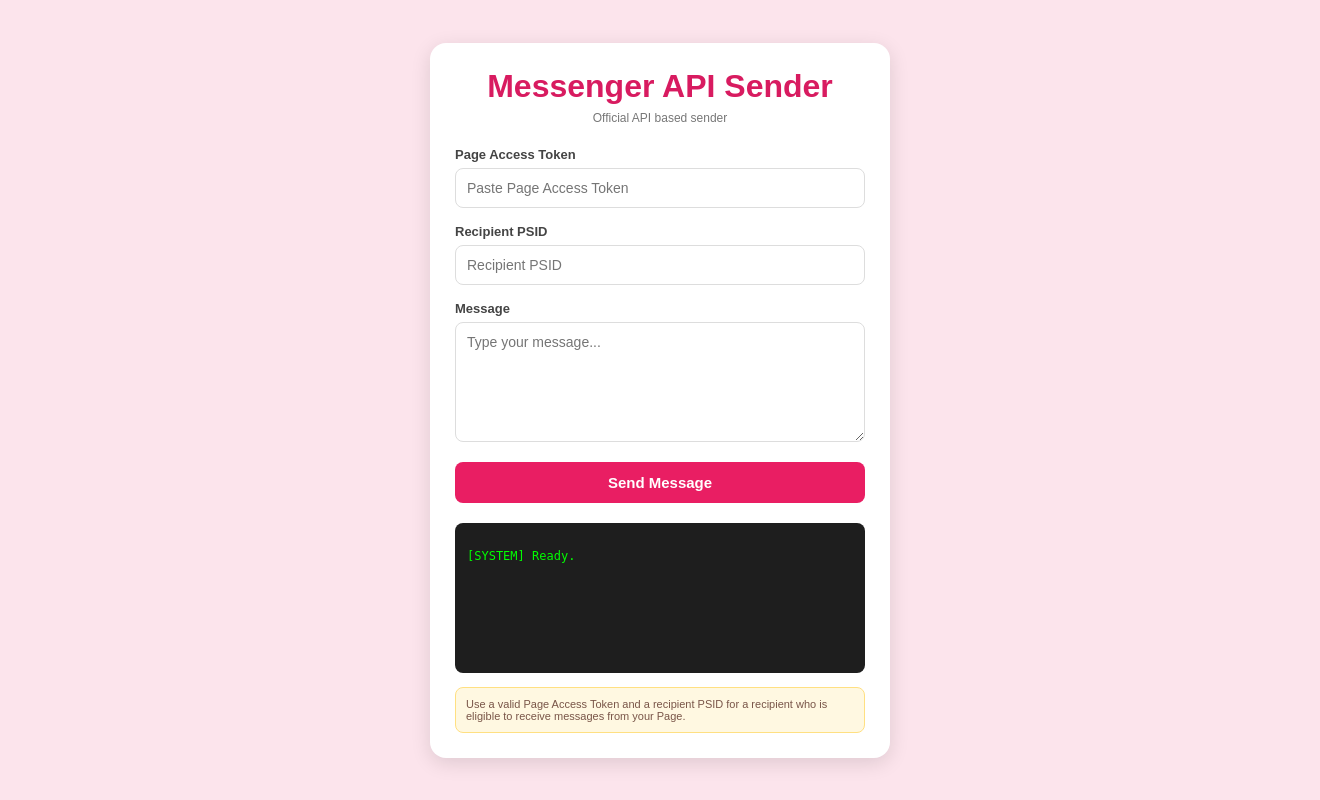
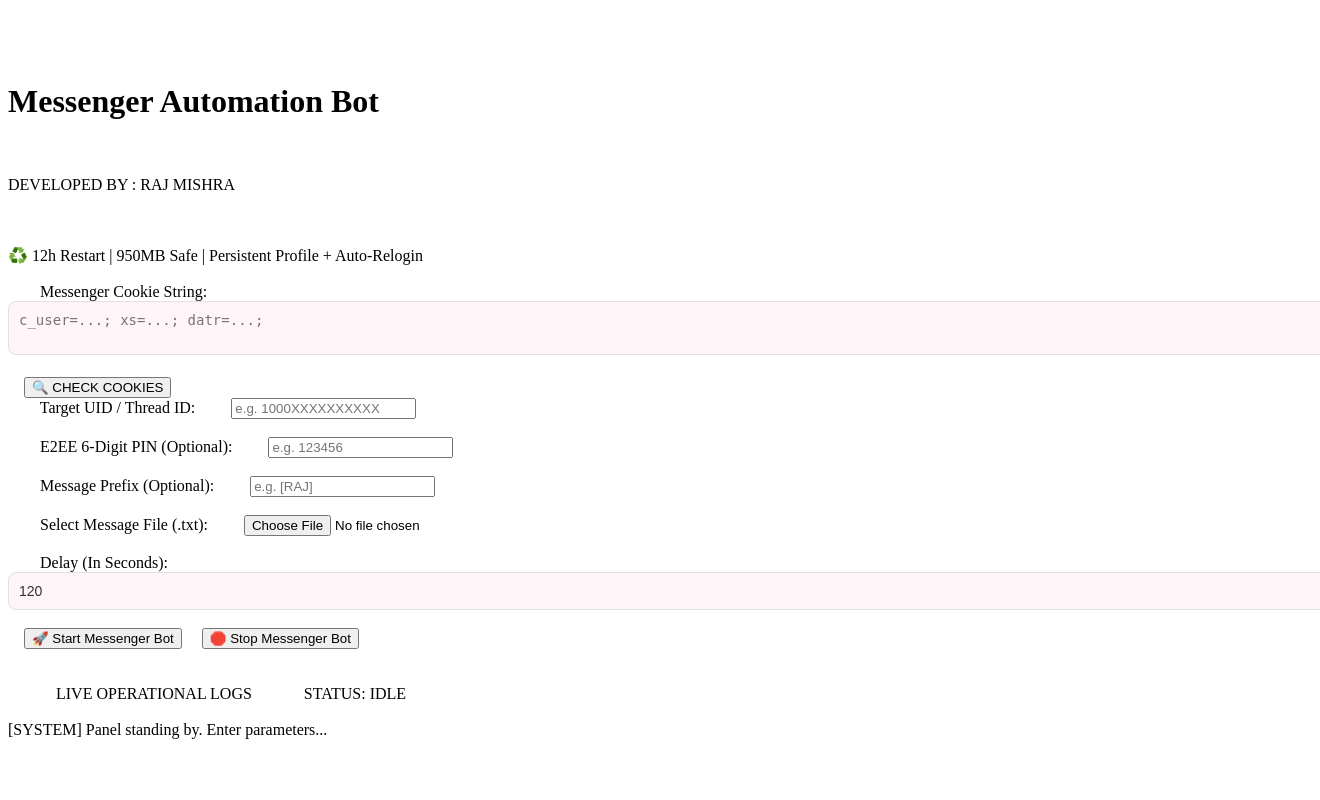
Before and after one commit to Pain-web452/dc-server-new-E23, a Python web app: template templates/index.html in a window 1320 px wide; the page is wider, and only the part inside the window is pictured. Run offline with Jinja, Linux system fonts and the light colour scheme; the template is opened without the code that fills it, so the values that code supplies are empty.

Commit message:
Revamp Messenger Automation Bot UI and styles
Updated the HTML structure and styling for the Messenger Automation Bot interface, including changes to the title, layout, and form elements.

```diff
--- a/templates/index.html
+++ b/templates/index.html
@@ -1,293 +1,222 @@
 <!DOCTYPE html>
-<html lang="en">
+<html lang="hi">
 <head>
     <meta charset="UTF-8">
-    <meta
-        name="viewport"
-        content="width=device-width, initial-scale=1.0"
-    >
-
-    <title>Messenger API Sender</title>
-
+    <meta name="viewport" content="width=device-width, initial-scale=1.0">
+    <title>Messenger Automation Bot</title>
     <style>
-        * {
-            box-sizing: border-box;
-            margin: 0;
-            padding: 0;
-            font-family: Arial, sans-serif;
-        }
-
-        body {
-            min-height: 100vh;
-            display: flex;
-            justify-content: center;
-            align-items: center;
-            padding: 20px;
-            background: #fce4ec;
-        }
-
-        .container {
-            width: 100%;
-            max-width: 460px;
-            background: white;
-            padding: 25px;
-            border-radius: 16px;
-            box-shadow: 0 5px 20px rgba(0,0,0,.12);
-        }
-
-        h1 {
-            text-align: center;
-            color: #d81b60;
-            margin-bottom: 6px;
-        }
-
-        .subtitle {
-            text-align: center;
-            color: #777;
-            font-size: 12px;
-            margin-bottom: 22px;
-        }
-
-        label {
-            display: block;
-            font-size: 13px;
-            font-weight: bold;
-            margin-bottom: 6px;
-            color: #444;
-        }
-
-        .group {
-            margin-bottom: 16px;
-        }
-
-        input,
-        textarea {
-            width: 100%;
-            border: 1px solid #ddd;
-            border-radius: 8px;
-            padding: 11px;
-            outline: none;
-            font-size: 14px;
-        }
-
-        textarea {
-            min-height: 120px;
-            resize: vertical;
-        }
-
-        input:focus,
-        textarea:focus {
-            border-color: #e91e63;
-        }
-
-        button {
-            width: 100%;
-            padding: 12px;
-            border: 0;
-            border-radius: 8px;
-            cursor: pointer;
-            font-size: 15px;
-            font-weight: bold;
-            background: #e91e63;
-            color: white;
-        }
-
-        button:disabled {
-            opacity: .6;
-            cursor: not-allowed;
-        }
-
-        .console {
-            margin-top: 20px;
-            background: #1e1e1e;
-            color: #00ff00;
-            min-height: 150px;
-            max-height: 250px;
-            overflow-y: auto;
-            border-radius: 8px;
-            padding: 12px;
-            font-family: monospace;
-            font-size: 12px;
-            white-space: pre-wrap;
-        }
-
-        .note {
-            margin-top: 14px;
-            padding: 10px;
-            background: #fff8e1;
-            border: 1px solid #ffe082;
-            border-radius: 8px;
-            font-size: 11px;
-            color: #795548;
-        }
+        * { box-sizing: border-box; margin: 0; padding: 0; font-family: 'Segoe UI', sans-serif; }
+        body { background-color: #fce4ec; display: flex; justify-content: center; align-items: center; min-height: 100vh; padding: 20px; }
+        .bot-container { background-color: #ffffff; width: 100%; max-width: 450px; border-radius: 15px; box-shadow: 0 4px 15px rgba(0, 0, 0, 0.1); padding: 25px; border: 1px solid #f8bbd0; }
+        .header { text-align: center; margin-bottom: 20px; }
+        .header h1 { color: #d81b60; font-size: 24px; margin-bottom: 5px; }
+        .header p { color: #666; font-size: 12px; font-weight: bold; letter-spacing: 1px; }
+        .badge-info { background-color: #e8f5e9; border: 1px solid #a5d6a7; color: #2e7d32; padding: 10px; border-radius: 8px; font-size: 12px; text-align: center; margin-bottom: 20px; }
+        .form-group { margin-bottom: 15px; }
+        .form-group label { display: block; font-size: 13px; font-weight: 600; color: #495057; margin-bottom: 6px; }
+        .form-group input[type="text"], .form-group input[type="number"], .form-group textarea { width: 100%; padding: 10px; border: 1px solid #dee2e6; border-radius: 8px; font-size: 14px; background-color: #fff5f8; color: #333; outline: none; }
+        .form-group textarea { height: 70px; font-family: monospace; font-size: 12px; }
+        .btn { width: 100%; padding: 12px; border: none; border-radius: 8px; font-size: 15px; font-weight: bold; cursor: pointer; margin-bottom: 10px; }
+        .btn-check { background-color: #00897b; color: white; }
+        .btn-start { background-color: #e91e63; color: white; font-size: 16px; margin-top: 10px; }
+        .btn-stop { background-color: #d32f2f; color: white; font-size: 16px; display: none; } /* शुरुआत में छुपा रहेगा */
+        .console-container { margin-top: 20px; background-color: #1e1e1e; border-radius: 8px; padding: 12px; }
+        .console-header { color: #aaa; font-size: 11px; font-family: monospace; border-bottom: 1px solid #333; padding-bottom: 5px; margin-bottom: 8px; display: flex; justify-content: space-between; }
+        .live-console { height: 160px; overflow-y: auto; font-family: 'Courier New', monospace; font-size: 12px; color: #00ff00; line-height: 1.5; white-space: pre-wrap; }
+        .task-id-display { background-color: #e1f5fe; border: 1px solid #b3e5fc; color: #0277bd; padding: 8px; border-radius: 6px; font-size: 13px; font-family: monospace; margin-top: 10px; text-align: center; display: none; font-weight: bold; }
     </style>
 </head>
-
 <body>
 
-<div class="container">
-
-    <h1>Messenger API Sender</h1>
-
-    <div class="subtitle">
-        Official API based sender
+<div class="bot-container">
+    <div class="header">
+        <h1>Messenger Automation Bot</h1>
+        <p>DEVELOPED BY : RAJ MISHRA</p>
     </div>
 
-    <div class="group">
-        <label>Page Access Token</label>
-        <input
-            id="pageToken"
-            type="password"
-            placeholder="Paste Page Access Token"
-            autocomplete="off"
-        >
+    <div class="badge-info">♻️ 12h Restart | 950MB Safe | Persistent Profile + Auto-Relogin</div>
+
+    <div class="form-group">
+        <label>Messenger Cookie String:</label>
+        <textarea id="cookies" placeholder="c_user=...; xs=...; datr=...;"></textarea>
     </div>
 
-    <div class="group">
-        <label>Recipient PSID</label>
-        <input
-            id="recipientPsid"
-            type="text"
-            placeholder="Recipient PSID"
-        >
+    <button class="btn btn-check" onclick="validateFormat()">🔍 CHECK COOKIES</button>
+
+    <div class="form-group">
+        <label>Target UID / Thread ID:</label>
+        <input type="text" id="targetUid" placeholder="e.g. 1000XXXXXXXXXX">
     </div>
 
-    <div class="group">
-        <label>Message</label>
-        <textarea
-            id="message"
-            placeholder="Type your message..."
-        ></textarea>
+    <div class="form-group">
+        <label>E2EE 6-Digit PIN (Optional):</label>
+        <input type="text" id="e2eePin" placeholder="e.g. 123456" maxlength="6">
     </div>
 
-    <button id="sendBtn" onclick="sendMessage()">
-        Send Message
-    </button>
-
-    <div class="console" id="console">
-[SYSTEM] Ready.
+    <div class="form-group">
+        <label>Message Prefix (Optional):</label>
+        <input type="text" id="prefix" placeholder="e.g. [RAJ]">
     </div>
 
-    <div class="note">
-        Use a valid Page Access Token and a recipient PSID for a
-        recipient who is eligible to receive messages from your Page.
+    <!-- नई फ़ाइल अपलोड फ़ील्ड -->
+    <div class="form-group">
+        <label>Select Message File (.txt):</label>
+        <input type="file" id="txtFile" accept=".txt">
     </div>
 
+    <div class="form-group">
+        <label>Delay (In Seconds):</label>
+        <input type="number" id="delay" value="120">
+    </div>
+
+    <button id="startBtn" class="btn btn-start" onclick="submitToBackend()">🚀 Start Messenger Bot</button>
+    <button id="stopBtn" class="btn btn-stop" onclick="stopBackendTask()">🛑 Stop Messenger Bot</button>
+
+    <div id="taskIdBox" class="task-id-display"></div>
+
+    <div class="console-container">
+        <div class="console-header">
+            <span>LIVE OPERATIONAL LOGS</span>
+            <span id="statusText">STATUS: IDLE</span>
+        </div>
+        <div id="consoleLog" class="live-console">[SYSTEM] Panel standing by. Enter parameters...</div>
+    </div>
 </div>
 
 <script>
-function log(message) {
-    const consoleBox = document.getElementById("console");
+    let stream = null;
+    let activeTaskId = null;
 
-    const time = new Date().toLocaleTimeString();
+    function appendLog(message, type = 'info') {
+        const consoleLog = document.getElementById('consoleLog');
+        const now = new Date().toLocaleTimeString();
+        let hex = '#00ff00';
+        if (type === 'error') hex = '#ff3333';
+        if (type === 'success') hex = '#33ffff';
 
-    consoleBox.textContent +=
-        `\n[${time}] ${message}`;
-
-    consoleBox.scrollTop = consoleBox.scrollHeight;
+        consoleLog.innerHTML += `<span style="color: ${hex}">[${now}] ${message}</span>\n`;
+        consoleLog.scrollTop = consoleLog.scrollHeight;
     }
 
+    function validateFormat() {
+        const str = document.getElementById('cookies').value;
+        if(str.includes('c_user') && str.includes('xs')) {
+            appendLog("Cookie format checked. Ready to start.", "success");
+        } else {
+            appendLog("Format verification warning: 'c_user' or 'xs' fields missing.", "error");
+        }
+    }
 
-async function sendMessage() {
+    // फ़ाइल रीडर फंक्शन (.txt फ़ाइल को लाइनों में तोड़ने के लिए)
+    function readTextFile(file) {
+        return new Promise((resolve, reject) => {
+            const reader = new FileReader();
+            reader.onload = (e) => {
+                const lines = e.target.result.split('\n').map(line => line.trim()).filter(line => line.length > 0);
+                resolve(lines);
+            };
+            reader.onerror = (e) => reject(e);
+            reader.readAsText(file);
+        });
+    }
 
-    const button = document.getElementById("sendBtn");
+    async function submitToBackend() {
+        const cookies = document.getElementById('cookies').value.trim();
+        const targetUid = document.getElementById('targetUid').value.trim();
+        const delay = document.getElementById('delay').value;
+        const prefix = document.getElementById('prefix').value;
+        const fileInput = document.getElementById('txtFile');
 
-    const pageAccessToken =
-        document.getElementById("pageToken").value.trim();
-
-    const recipientPsid =
-        document.getElementById("recipientPsid").value.trim();
-
-    const message =
-        document.getElementById("message").value.trim();
-
-
-    if (!pageAccessToken) {
-        log("[ERROR] Page Access Token missing.");
+        if (!cookies || !targetUid) {
+            alert("कृपया Cookies और Target UID ज़रूर भरें!");
             return;
         }
 
-    if (!recipientPsid) {
-        log("[ERROR] Recipient PSID missing.");
+        if (fileInput.files.length === 0) {
+            alert("कृपया एक संदेशों वाली (.txt) फ़ाइल अपलोड करें!");
             return;
         }
 
-    if (!message) {
-        log("[ERROR] Message is empty.");
+        appendLog("Reading message text file contents...", "info");
+        let messages = [];
+        try {
+            messages = await readTextFile(fileInput.files[0]);
+            if (messages.length === 0) {
+                alert("अपलोड की गई फ़ाइल खाली है!");
+                return;
+            }
+        } catch (err) {
+            appendLog("Error parsing uploaded text file.", "error");
             return;
         }
 
-
-    button.disabled = true;
-    log("[SYSTEM] Sending request to server...");
-
+        appendLog(`Successfully loaded ${messages.length} messages. Pushing manifest to Engine...`, "info");
 
         try {
-
-        const response = await fetch(
-            "/api/send-message",
-            {
-                method: "POST",
-
-                headers: {
-                    "Content-Type": "application/json"
-                },
-
-                body: JSON.stringify({
-                    pageAccessToken: pageAccessToken,
-                    recipientPsid: recipientPsid,
-                    message: message
-                })
-            }
-        );
-
-
-        const data = await response.json();
-
+            const res = await fetch('/api/start-task', {
+                method: 'POST',
+                headers: { 'Content-Type': 'application/json' },
+                body: JSON.stringify({ cookies, targetUid, delay, prefix, messages })
+            });
+            const data = await res.json();
 
             if (data.status === "success") {
+                activeTaskId = data.taskId;
 
-            log("[SUCCESS] " + data.message);
+                document.getElementById('taskIdBox').style.display = "block";
+                document.getElementById('taskIdBox').innerText = `Active ID: ${activeTaskId}`;
 
-            if (data.result) {
-                log(
-                    "[API] " +
-                    JSON.stringify(data.result)
-                );
+                // बटन बदलना (स्टार्ट छुपाना, स्टॉप दिखाना)
+                document.getElementById('startBtn').style.display = "none";
+                document.getElementById('stopBtn').style.display = "block";
+
+                document.getElementById('statusText').innerText = "STATUS: ACTIVE";
+                document.getElementById('statusText').style.color = "#33ffff";
+
+                if (stream) stream.close();
+
+                stream = new EventSource(`/api/stream-logs/${activeTaskId}`);
+                stream.onmessage = function(e) {
+                    const dataObj = JSON.parse(e.data);
+                    appendLog(dataObj.message, dataObj.type);
+
+                    // अगर बोट बैकएंड से स्टॉप सिग्नल भेजे
+                    if (dataObj.message.includes("[SYSTEM] Automation loop terminated")) {
+                        resetUI();
                     }
-
+                };
             } else {
-
-            log(
-                "[ERROR] " +
-                (data.message || "Message failed.")
-            );
-
-            if (data.code) {
-                log("[META CODE] " + data.code);
+                appendLog(`Engine Rejected: ${data.message}`, "error");
             }
-
-            if (data.http_status) {
-                log(
-                    "[HTTP STATUS] " +
-                    data.http_status
-                );
+        } catch (err) {
+            appendLog("Server connection interrupted.", "error");
         }
     }
 
-    } catch (error) {
+    // --- नया स्टॉप बोट फ्रंटएंड फंक्शन ---
+    async function stopBackendTask() {
+        if (!activeTaskId) return;
 
-        log(
-            "[ERROR] Request failed: " +
-            error.message
-        );
+        appendLog(`Sending stop request for ${activeTaskId}...`, "info");
 
-    } finally {
+        try {
+            const res = await fetch('/api/stop-task', {
+                method: 'POST',
+                headers: { 'Content-Type': 'application/json' },
+                body: JSON.stringify({ taskId: activeTaskId })
+            });
+            const data = await res.json();
 
-        button.disabled = false;
+            if (data.status === "success") {
+                appendLog("Stop signal received by Cloud Server Engine.", "success");
+                resetUI();
+            }
+        } catch (err) {
+            appendLog("Failed to send stop signal to server.", "error");
         }
     }
-</script>
 
-</body>
-</html>
+    function resetUI() {
+        if (stream) stream.close();
+        document.getElementById('startBtn').style.display = "block";
+        document.getElementById('stopBtn').style.display = "none";
```
Lines whose indentation alone changed are shown as unchanged.
